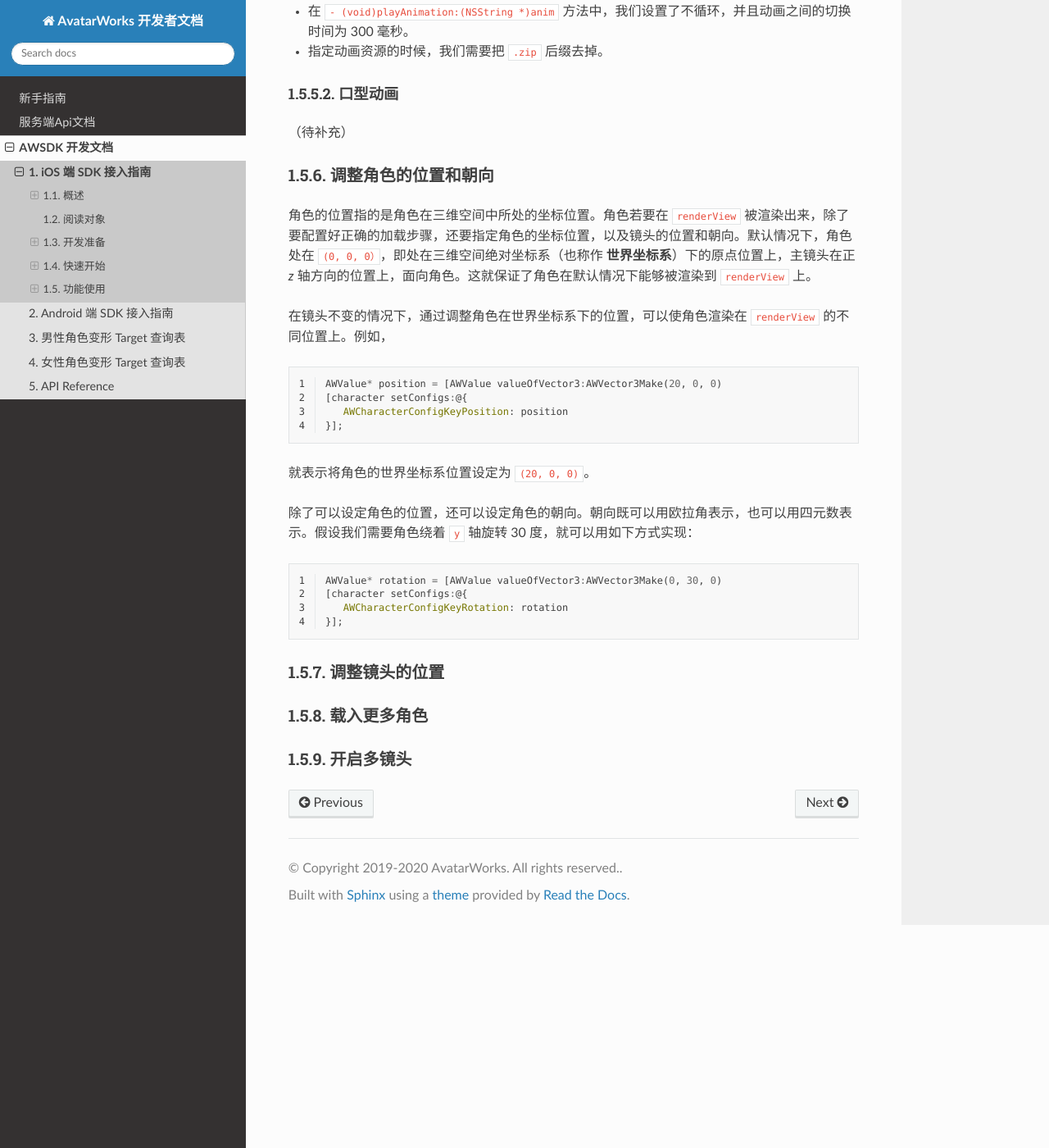
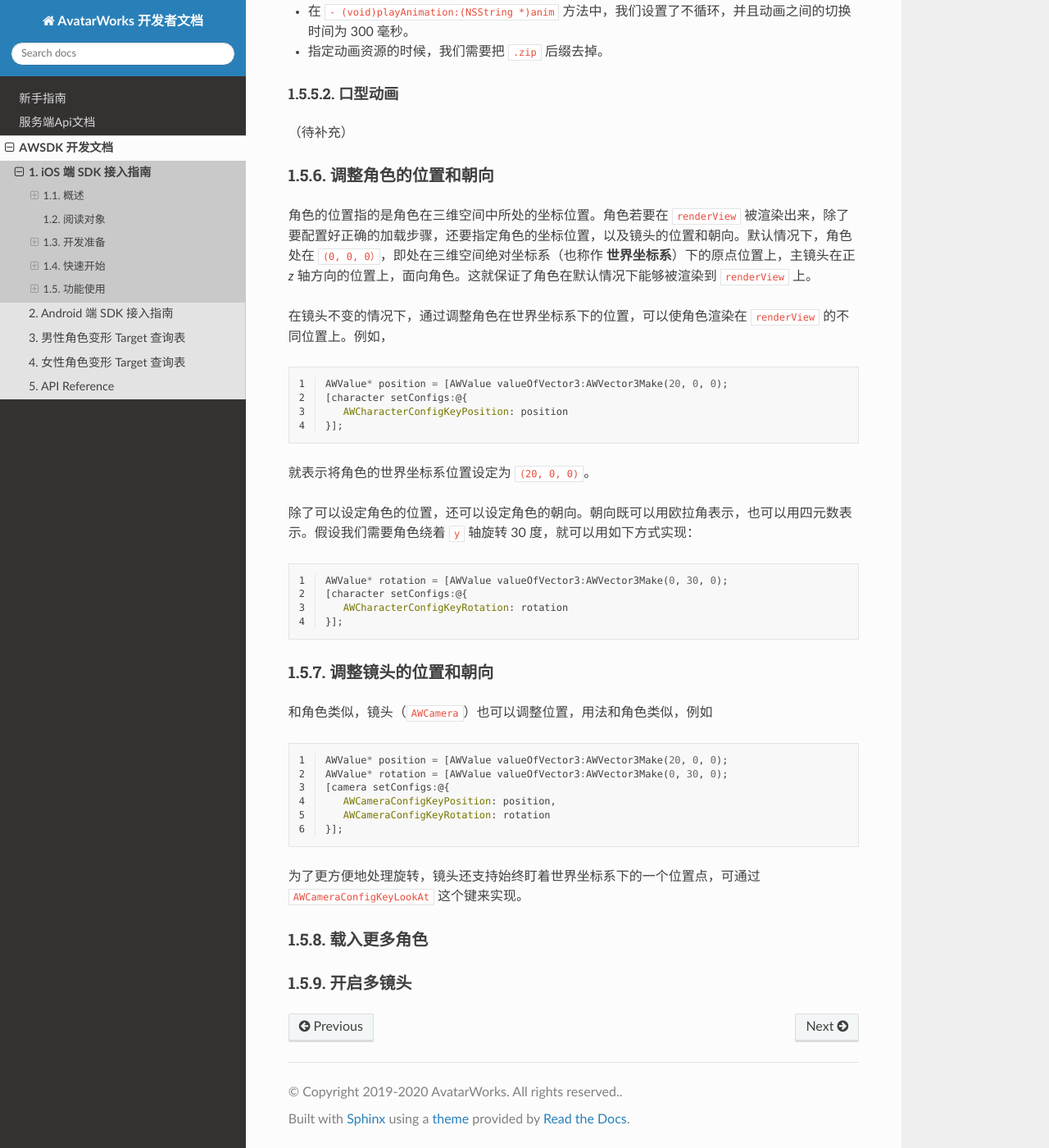
Before and after one commit to avatarworks/doc, a Sphinx documentation site: the page built from source/awsdk/ios.rst, in a window 1280 px wide and 1400 px high, scrolled down 12345 px. Shown: the whole window at 82% size. Built offline with Sphinx 7.4.7 and the Read the Docs theme 2.0.0, drawn with Linux system fonts in a browser that asks for light colours.

Commit message:
Update ios.rst

```diff
--- a/source/awsdk/ios.rst
+++ b/source/awsdk/ios.rst
@@ -556,7 +556,7 @@ SDK 提供了丰富的变形参数，具体可查询：
 .. code-block:: objc
    :linenos:
 
-   AWValue* position = [AWValue valueOfVector3:AWVector3Make(20, 0, 0)
+   AWValue* position = [AWValue valueOfVector3:AWVector3Make(20, 0, 0);
    [character setConfigs:@{
       AWCharacterConfigKeyPosition: position
    }];
@@ -568,14 +568,28 @@ SDK 提供了丰富的变形参数，具体可查询：
 .. code-block:: objc
    :linenos:
 
-   AWValue* rotation = [AWValue valueOfVector3:AWVector3Make(0, 30, 0)
+   AWValue* rotation = [AWValue valueOfVector3:AWVector3Make(0, 30, 0);
    [character setConfigs:@{
       AWCharacterConfigKeyRotation: rotation
    }];
 
 
-调整镜头的位置
+调整镜头的位置和朝向
 ~~~~~~~~~~~~~~~~
+
+和角色类似，镜头（``AWCamera``）也可以调整位置，用法和角色类似，例如
+
+.. code-block:: objc
+   :linenos:
+
+   AWValue* position = [AWValue valueOfVector3:AWVector3Make(20, 0, 0);
+   AWValue* rotation = [AWValue valueOfVector3:AWVector3Make(0, 30, 0);
+   [camera setConfigs:@{
+      AWCameraConfigKeyPosition: position,
+      AWCameraConfigKeyRotation: rotation
+   }];
+
+为了更方便地处理旋转，镜头还支持始终盯着世界坐标系下的一个位置点，可通过 ``AWCameraConfigKeyLookAt`` 这个键来实现。
 
 载入更多角色
 ~~~~~~~~~~~~~~~~
```
